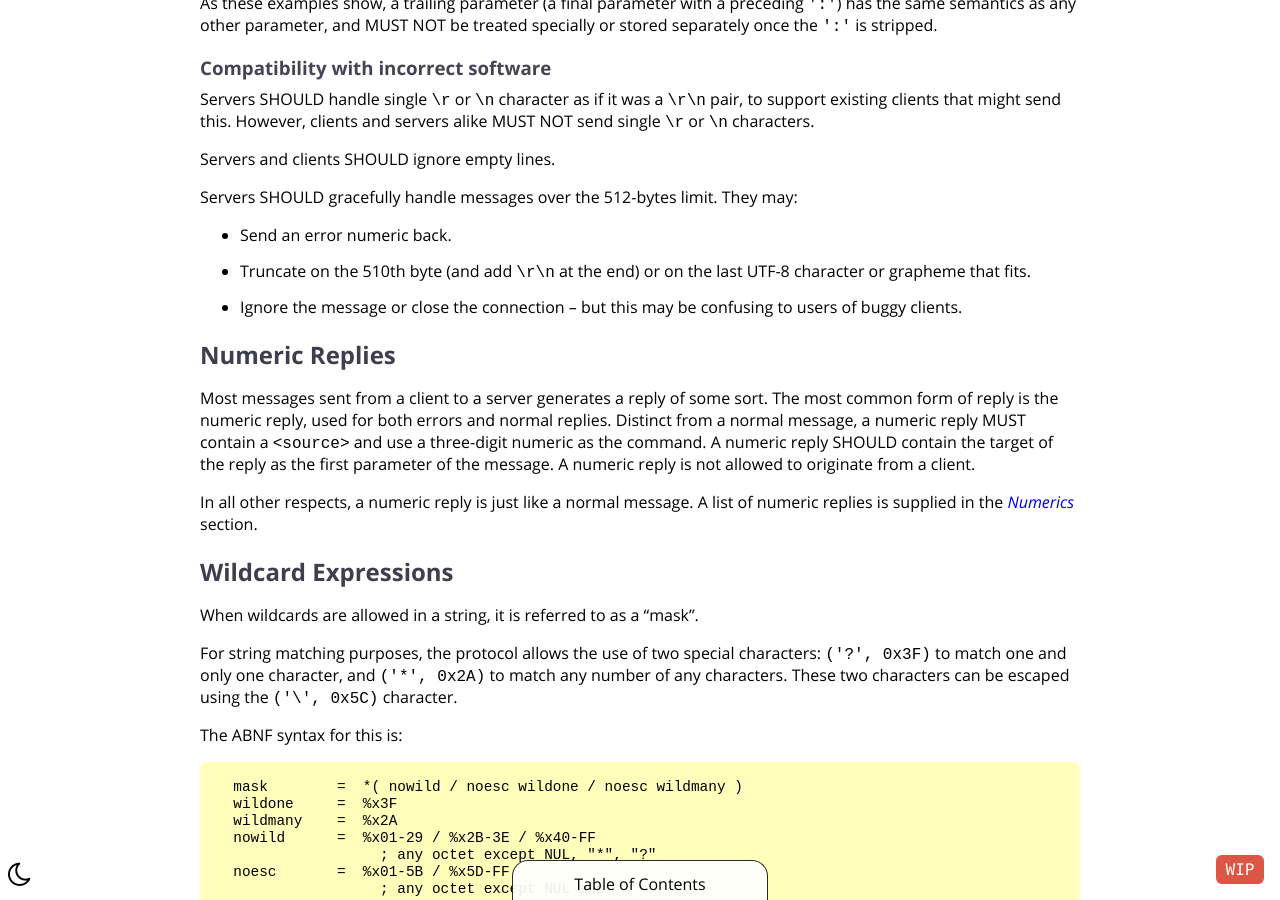
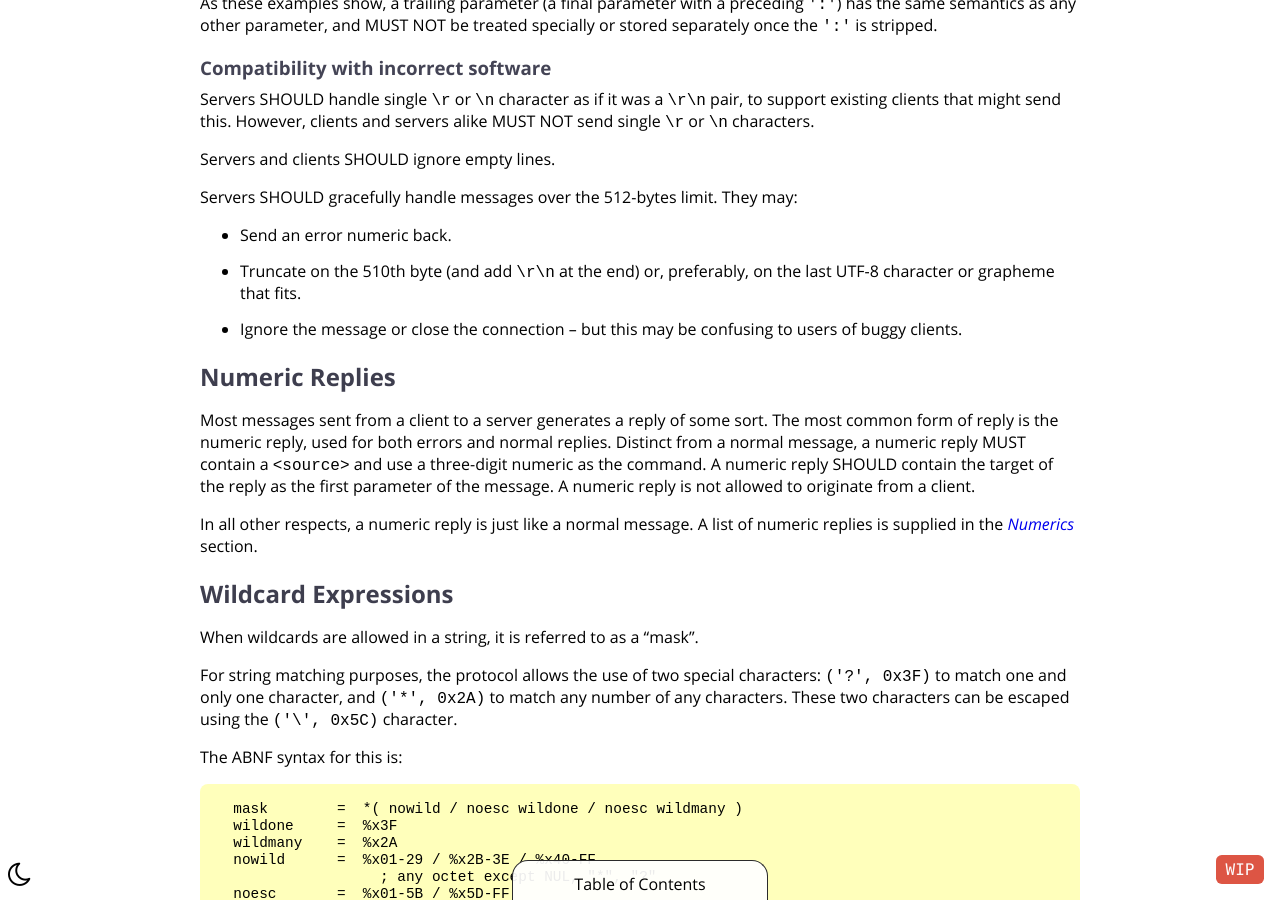
Before and after one commit to ircdocs/modern-irc, a Jekyll site: the page built from index.md, in a window 1280 px wide and 900 px high, scrolled down 9966 px. Built offline with Jekyll 4.4.1, drawn with Linux system fonts in a browser that asks for light colours.

Commit message:
Update index.md
Co-authored-by: tommyrot <jos@dutnie.nl>

```diff
--- a/index.md
+++ b/index.md
@@ -381,7 +381,7 @@ Servers and clients SHOULD ignore empty lines.
 Servers SHOULD gracefully handle messages over the 512-bytes limit. They may:
 
 * Send an error numeric back.
-* Truncate on the 510th byte (and add `\r\n` at the end) or on the last UTF-8 character or grapheme that fits.
+* Truncate on the 510th byte (and add `\r\n` at the end) or, preferably, on the last UTF-8 character or grapheme that fits.
 * Ignore the message or close the connection – but this may be confusing to users of buggy clients.
 
 ## Numeric Replies
```
